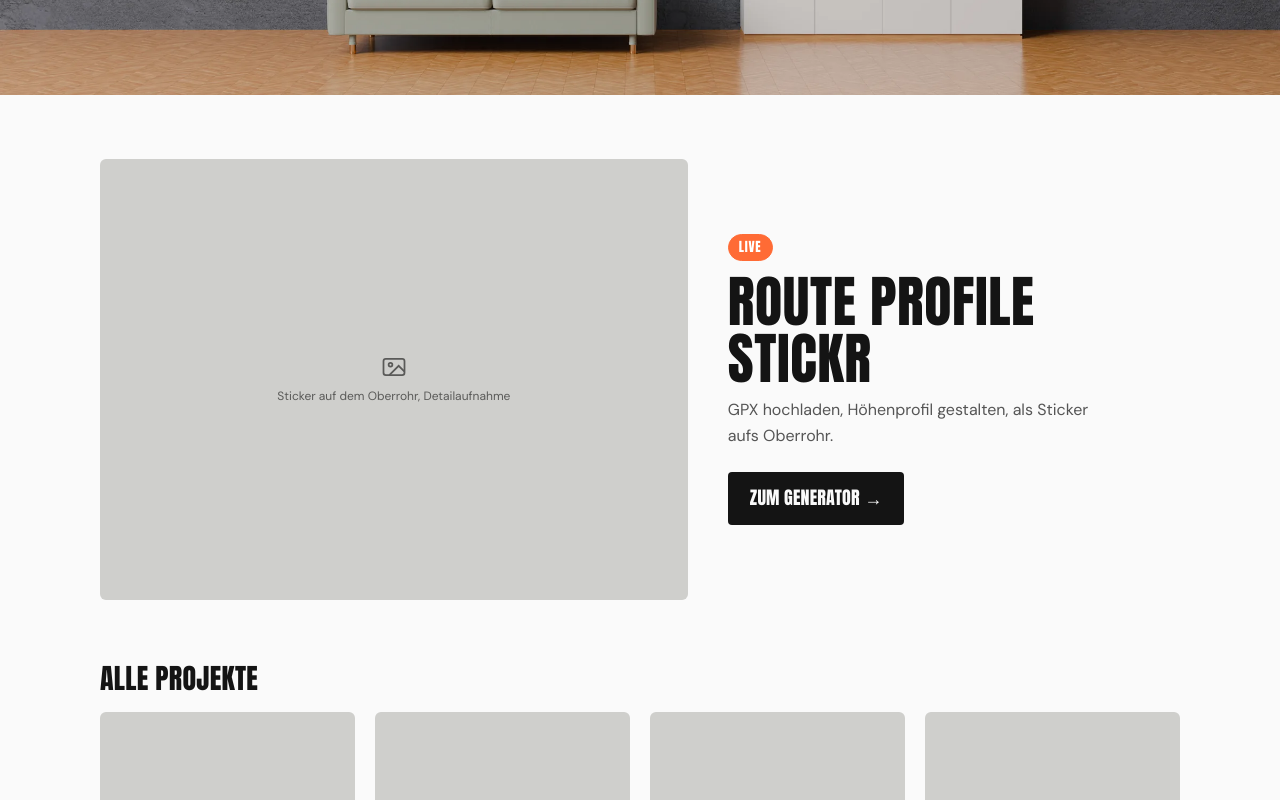
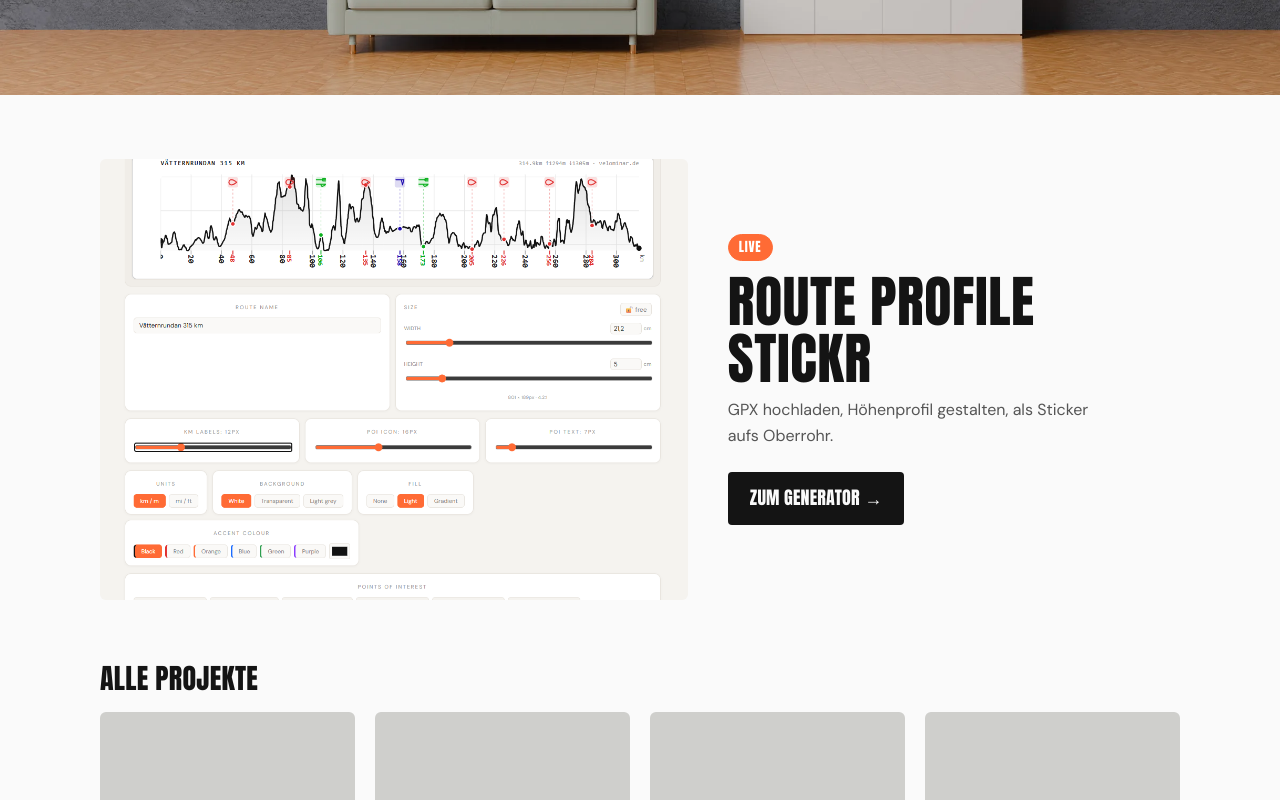
Before and after one commit to lindstroem165/velominar-site, a React (Vite) app: page / in a window 1280 px wide. Shown: the part 565-1365 px from the top of the page. Built offline with nearby package versions, Linux system fonts and the light colour scheme.

Commit message:
Featured-Bild für Route Profile Stickr ergänzen
Co-Authored-By: Claude Sonnet 5 <noreply@anthropic.com>
Claude-Session: https://claude.ai/code/session_01P8qPiyN4ww14SJbV9ub1qB

```diff
--- a/src/projects.js
+++ b/src/projects.js
@@ -13,7 +13,7 @@ export const projects = [
     status: 'live',
     href: '/profilestickr/',
     cta: 'Zum Generator',
-    image: '',
+    image: '/images/profilestickr.png',
     imageHint: 'Sticker auf dem Oberrohr, Detailaufnahme',
     featured: true,
   },
```
Also changed, not shown: public/images/profilestickr.png (added).
